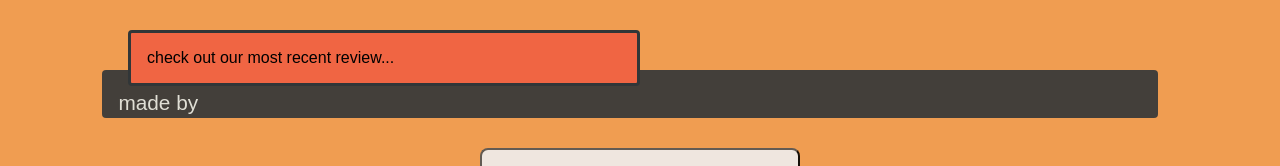
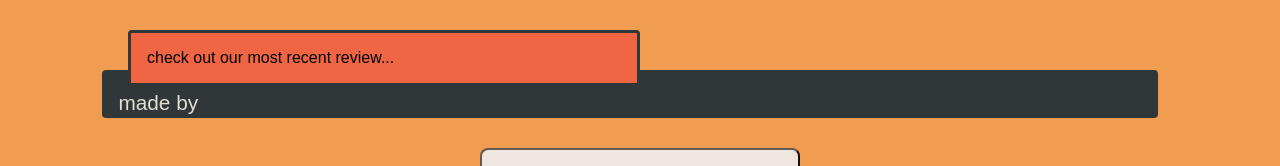
Before and after one commit to thecrazycoder1239/NC-Games, a React (Create React App) app: page / in a window 1280 px wide. Shown: the part 561-727 px from the top of the page. Built offline with nearby package versions, Linux system fonts and the light colour scheme; no server answers.

Commit message:
more css

```diff
--- a/src/App.css
+++ b/src/App.css
@@ -57,6 +57,7 @@ body {
     border-radius: 0.5rem;
     position: relative;
     top: 5rem;
+    transition: all 0.2s ease-out;
 }
 
 .all-reviews-btn:hover {
@@ -98,7 +99,7 @@ body {
 .most-recent-review-title {
     margin-left: 8px;
     font-size: 2rem;
-    background-color: rgba(49, 54, 56, 0.9);
+    background-color: rgba(49, 54, 56, 1);
     padding: 1rem;
     color: #F09D51;
     text-align: left;
```
